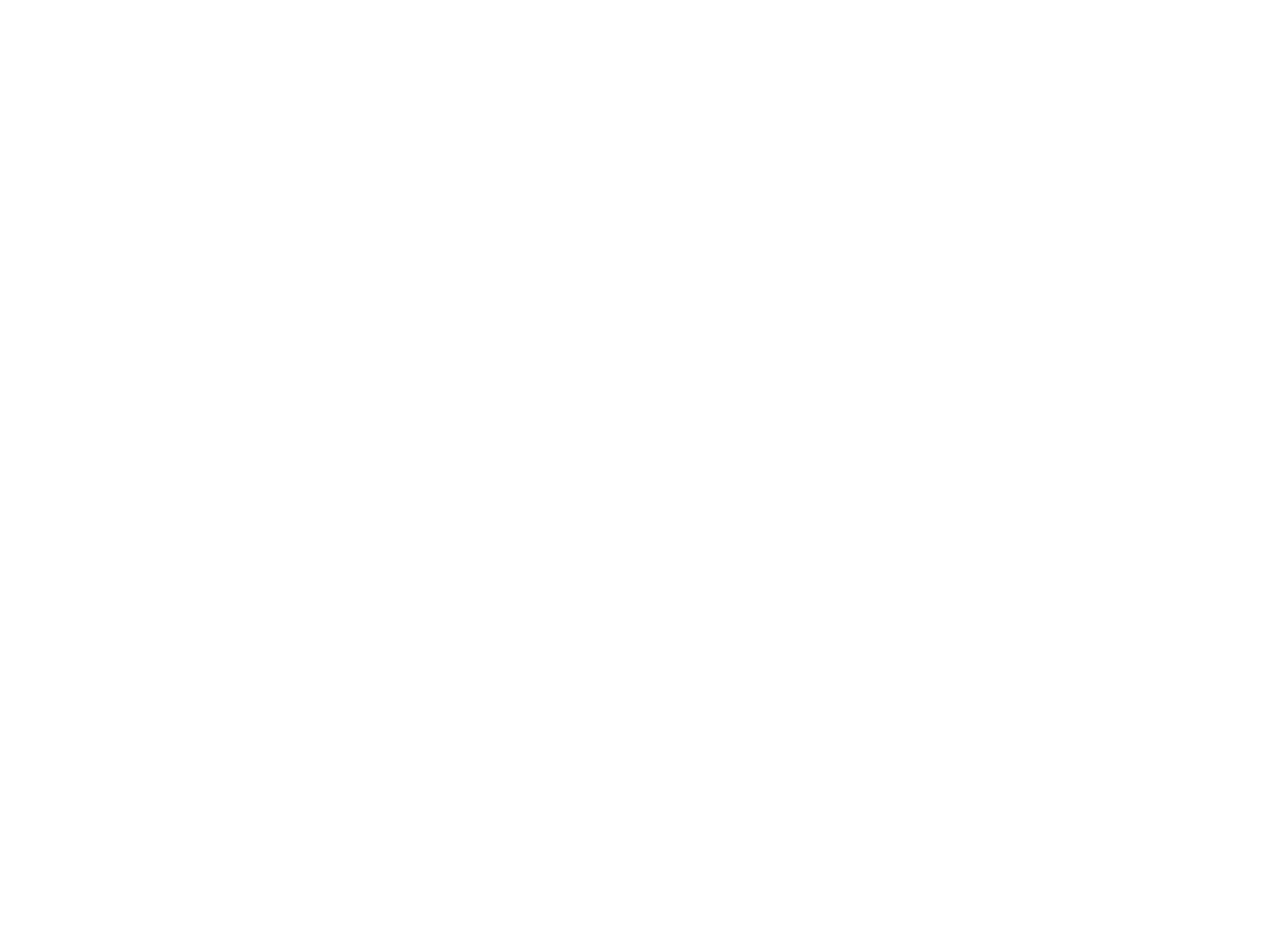
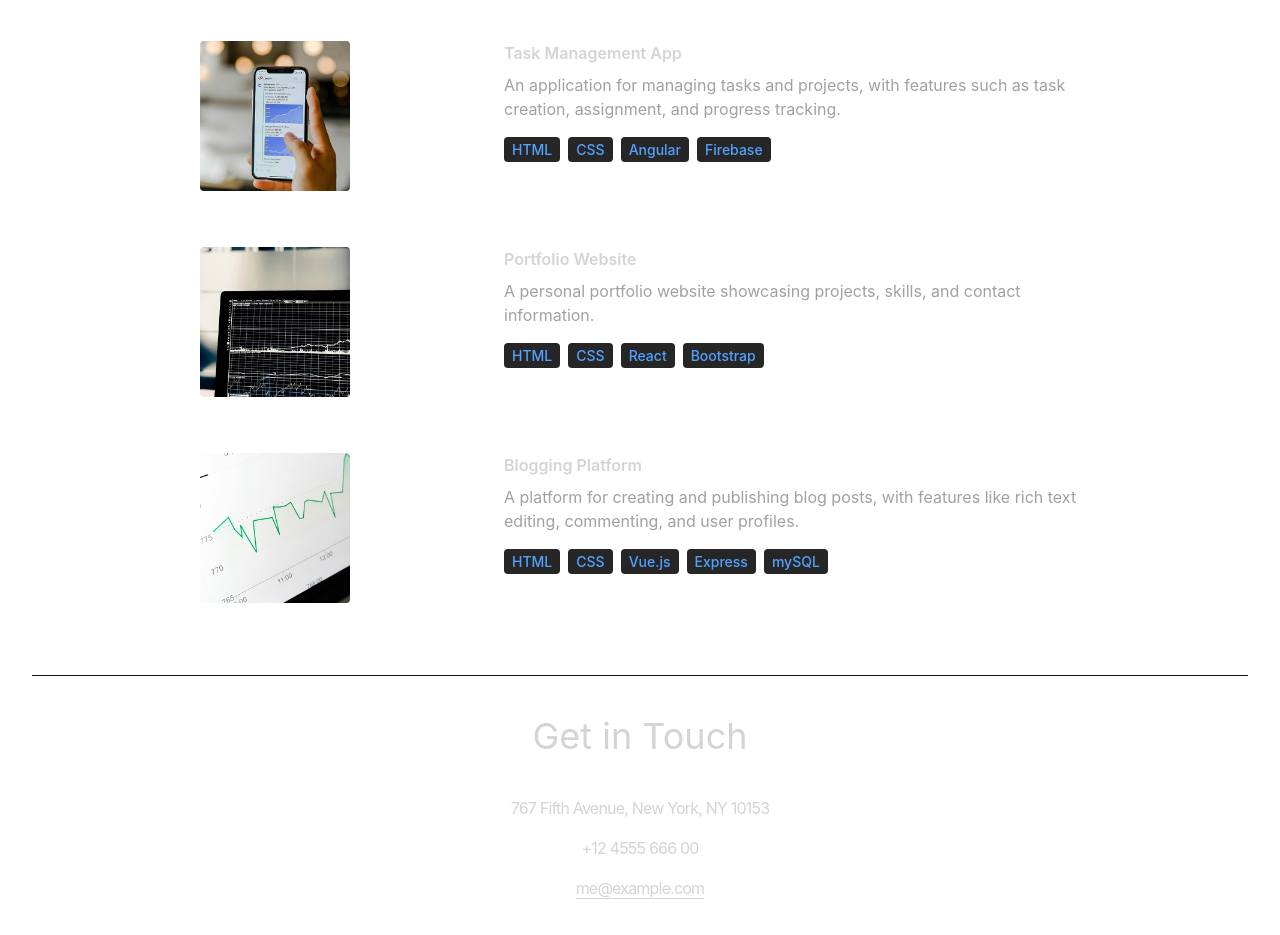
Before and after one commit to domthor/react-portfolio, a React (Vite) app: page / in a window 1280 px wide. Shown: the part 4020-4955 px from the top of the page. Before the commit the page ends 3695 px from the top, so only its background shows below. Built offline with nearby package versions, Linux system fonts and the light colour scheme.

Commit message:
Projects and Contact Components

```diff
--- a/src/App.tsx
+++ b/src/App.tsx
@@ -3,6 +3,9 @@
 import About from "./components/About";
 import Technologies from "./components/Technologies";
 import Experience from "./components/Experience";
+import Projects from "./components/Projects";
+import Contact from "./components/Contact";
+
 
 const App = () => {
   return (
@@ -18,6 +21,8 @@
         <About />
         <Technologies />
         <Experience />
+        <Projects />
+        <Contact />
       </div>
     </div>
   );
--- /dev/null
+++ b/src/components/Contact.tsx
@@ -0,0 +1,16 @@
+import { CONTACT } from "../constants";
+
+const Contact = () => {
+  return (
+    <div className="border-b border-neutral-900 pb-20">
+      <h1 className="my-10 text-center text-4xl">Get in Touch</h1>
+      <div className="text-center tracking-tighter">
+        <p className="my-4">{CONTACT.address}</p>
+        <p className="my-4">{CONTACT.phoneNo}</p>
+        <a href="#" className="border-b">{CONTACT.email}</a>
+      </div>
+    </div>
+  );
+};
+
+export default Contact;
--- /dev/null
+++ b/src/components/Experience.tsx
@@ -0,0 +1,52 @@
+import { EXPERIENCES } from "../constants";
+
+const Experience = () => {
+  return (
+    <div className="border-b border-neutral-900 pb-4">
+      <h1 className="mt-20 mb-10 text-center text-4xl">Experience</h1>
+      <div className="">
+        {EXPERIENCES.map(
+          (
+            experience: {
+              year: string;
+              role: string;
+              company: string;
+              description: string;
+              technologies: string[];
+            },
+            index: number
+          ) => (
+            <div key={index} className="mb-8 flex flex-wrap lg:justify-center">
+              <div className="w-full lg:w-1/4">
+                <p className="mb-2 text-sm text-neutral-400">
+                  {experience.year}
+                </p>
+              </div>
+              <div className="w-full max-w-xl lg:w-3/4">
+                <h6 className="mb-2 font-semibold">
+                  {experience.role} -{" "}
+                  <span className="text-sm text-purple-100">
+                    {experience.company}
+                  </span>
+                </h6>
+                <p className="mb-4 text-neutral-400">
+                  {experience.description}
+                </p>
+                {experience.technologies.map((tech, index) => (
+                  <span
+                    key={index}
+                    className="mr-2 mt-4 rounded bg-neutral-800 px-2 py-1 text-sm font-medium text-blue-400"
+                  >
+                    {tech}
+                  </span>
+                ))}
+              </div>
+            </div>
+          )
+        )}
+      </div>
+    </div>
+  );
+};
+
+export default Experience;
--- /dev/null
+++ b/src/components/Projects.tsx
@@ -0,0 +1,48 @@
+import { PROJECTS } from "../constants";
+
+const Projects = () => {
+  return (
+    <div className="border-b border-neutral-900 pb-4">
+      <h1 className="mt-20 mb-10 text-center text-4xl">Projects</h1>
+      <div className="">
+        {PROJECTS.map(
+          (
+            project: {
+              title: string;
+              image: string;
+              description: string;
+              technologies: string[];
+            },
+            index: number
+          ) => (
+            <div key={index} className="mb-8 flex flex-wrap lg:justify-center">
+              <div className="w-full lg:w-1/4">
+                <img
+                  src={project.image}
+                  alt={project.title}
+                  width={150}
+                  height={150}
+                  className="mb-6 rounded"
+                />
+              </div>
+              <div className="w-full max-w-xl lg:w-3/4">
+                <h6 className="mb-2 font-semibold">{project.title}</h6>
+                <p className="mb-4 text-neutral-400">{project.description}</p>
+                {project.technologies.map((tech, index) => (
+                  <span
+                    key={index}
+                    className="mr-2 mt-4 rounded bg-neutral-800 px-2 py-1 text-sm font-medium text-blue-400"
+                  >
+                    {tech}
+                  </span>
+                ))}
+              </div>
+            </div>
+          )
+        )}
+      </div>
+    </div>
+  );
+};
+
+export default Projects;
--- /dev/null
+++ b/src/constants/index.ts
@@ -0,0 +1,76 @@
+import project1 from "../assets/projects/project-1.jpg";
+import project2 from "../assets/projects/project-2.jpg";
+import project3 from "../assets/projects/project-3.jpg";
+import project4 from "../assets/projects/project-4.jpg";
+
+export const HERO_CONTENT = `I am a passionate full stack developer with a knack for crafting robust and scalable web applications. With 5 years of hands-on experience, I have honed my skills in front-end technologies like React and Next.js, as well as back-end technologies like Node.js, MySQL, PostgreSQL, and MongoDB. My goal is to leverage my expertise to create innovative solutions that drive business growth and deliver exceptional user experiences.`;
+
+export const ABOUT_TEXT = `I am a dedicated and versatile full stack developer with a passion for creating efficient and user-friendly web applications. With 5 years of professional experience, I have worked with a variety of technologies, including React, Next.js, Node.js, MySQL, PostgreSQL, and MongoDB. My journey in web development began with a deep curiosity for how things work, and it has evolved into a career where I continuously strive to learn and adapt to new challenges. I thrive in collaborative environments and enjoy solving complex problems to deliver high-quality solutions. Outside of coding, I enjoy staying active, exploring new technologies, and contributing to open-source projects.`;
+
+export const EXPERIENCES = [
+  {
+    year: "2023 - Present",
+    role: "Senior Full Stack Developer",
+    company: "Google Inc.",
+    description: `Led a team in developing and maintaining web applications using JavaScript, React.js, and Node.js. Implemented RESTful APIs and integrated with MongoDB databases. Collaborated with stakeholders to define project requirements and timelines.`,
+    technologies: ["Javascript", "React.js", "Next.js", "mongoDB"],
+  },
+  {
+    year: "2022 - 2023",
+    role: "Frontend Developer",
+    company: "Adobe",
+    description: `Designed and developed user interfaces for web applications using Next.js and React. Worked closely with backend developers to integrate frontend components with Node.js APIs. Implemented responsive designs and optimized frontend performance.`,
+    technologies: ["HTML", "CSS", "Vue.js", "mySQL"],
+  },
+  {
+    year: "2021 - 2022",
+    role: "Full Stack Developer",
+    company: "Facebook",
+    description: `Developed and maintained web applications using JavaScript, React.js, and Node.js. Designed and implemented RESTful APIs for data communication. Collaborated with cross-functional teams to deliver high-quality software products on schedule.`,
+    technologies: ["Python", "Svelte", "Three.js", "Postgres"],
+  },
+  {
+    year: "2020 - 2021",
+    role: "Software Engineer",
+    company: "Paypal",
+    description: `Contributed to the development of web applications using JavaScript, React.js, and Node.js. Managed databases and implemented data storage solutions using MongoDB. Worked closely with product managers to prioritize features and enhancements.`,
+    technologies: ["Ruby", "Rails", "PHP", "Sqlite"],
+  },
+];
+
+export const PROJECTS = [
+  {
+    title: "E-Commerce Website",
+    image: project1,
+    description:
+      "A fully functional e-commerce website with features like product listing, shopping cart, and user authentication.",
+    technologies: ["HTML", "CSS", "React", "Node.js", "MongoDB"],
+  },
+  {
+    title: "Task Management App",
+    image: project2,
+    description:
+      "An application for managing tasks and projects, with features such as task creation, assignment, and progress tracking.",
+    technologies: ["HTML", "CSS", "Angular", "Firebase"],
+  },
+  {
+    title: "Portfolio Website",
+    image: project3,
+    description:
+      "A personal portfolio website showcasing projects, skills, and contact information.",
+    technologies: ["HTML", "CSS", "React", "Bootstrap"],
+  },
+  {
+    title: "Blogging Platform",
+    image: project4,
+    description:
+      "A platform for creating and publishing blog posts, with features like rich text editing, commenting, and user profiles.",
+    technologies: ["HTML", "CSS", "Vue.js", "Express", "mySQL"],
+  },
+];
+
+export const CONTACT = {
+  address: "767 Fifth Avenue, New York, NY 10153 ",
+  phoneNo: "+12 4555 666 00 ",
+  email: "me@example.com",
+};
```
